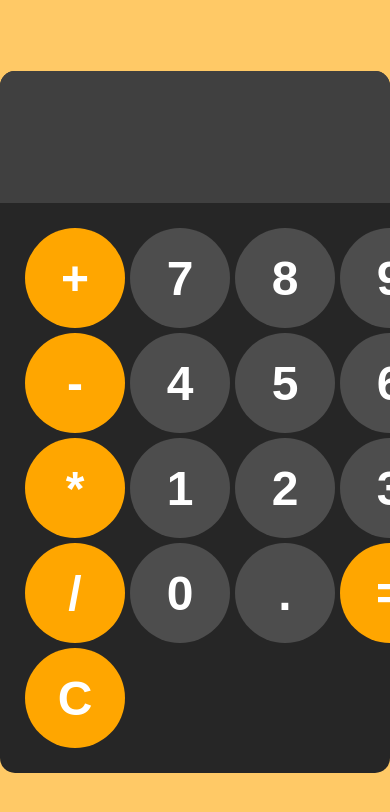
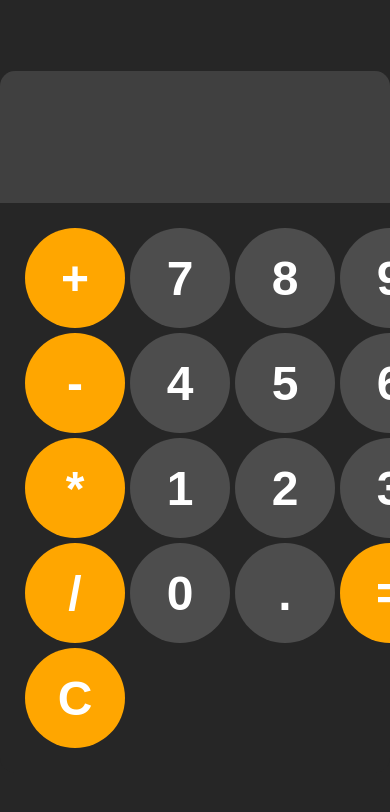
Before and after one commit to Deolanxe/deocalc.github.io, a plain HTML site: page index.html in a window 390 px wide. Drawn offline with Linux system fonts and the light colour scheme.

Commit message:
Add files via upload

```diff
--- a/index.html
+++ b/index.html
@@ -7,8 +7,9 @@
     <link rel="stylesheet" href="main.css">
 </head>
 <body>
+    <div id="calculatorback"></div>
         <div id="calculator">
-            <input id="display" readonly>
+            <input id="display" readonly disabled>
             <div id="keys">
                 <button onclick="appendToDisplay('+')" class="operator-btn">+</button>
                 <button onclick="appendToDisplay('7')">7</button>
--- a/index.js
+++ b/index.js
@@ -1,6 +1,9 @@
 const display = document.getElementById("display");
 const alphabet = ["E","R","O"]
 let calculated = false
+
+display.focus;
+display.setSelectionRange(display.value.length,display.value.length);
 
 function appendToDisplay(input){
     let found = false
--- a/main.css
+++ b/main.css
@@ -13,6 +13,9 @@ body{
     border-radius: 15px;
     max-width: 500px;
     overflow: hidden;
+    outline-style: solid;
+    outline-width: 10px;
+    outline-offset: -1px;
 }
 
 #display{
@@ -61,3 +64,31 @@ button:active{
 .operator-btn:active{
     background-color: hsl(39, 100%, 70%);
 }
+
+@media (max-width: 600px){
+    body{
+        background-color: hsl(0, 0%, 15%);
+    }
+
+    #calculator{
+        font-family: Arial, sans-serif;
+        background-color: hsl(0, 0%, 15%);
+        border-radius: 15px;
+        max-width: 100%;
+        overflow: hidden;
+        outline-style: none;
+        outline-width: 10px;
+        outline-offset: -1px;
+    }
+
+    #display{
+        width: 100%;
+        height: 100%;
+        padding: 20px;
+        font-size: 5rem;
+        text-align: left;
+        border: none;
+        background-color: hsl(0, 0%, 25%);
+        color: white;
+    }
+}
```
